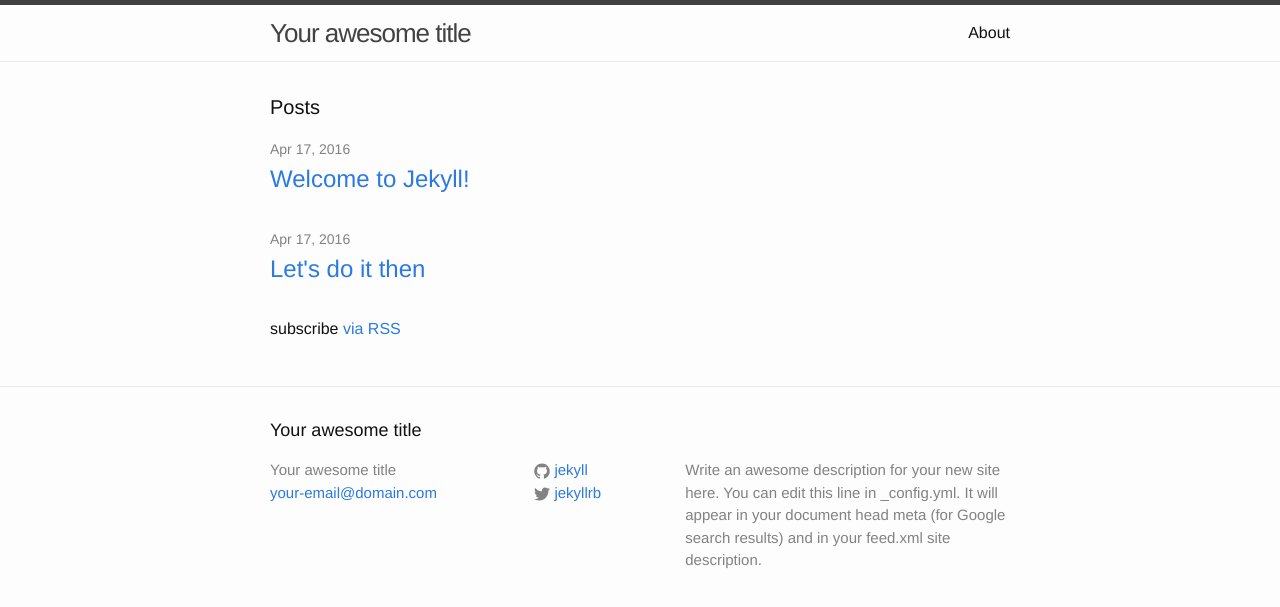
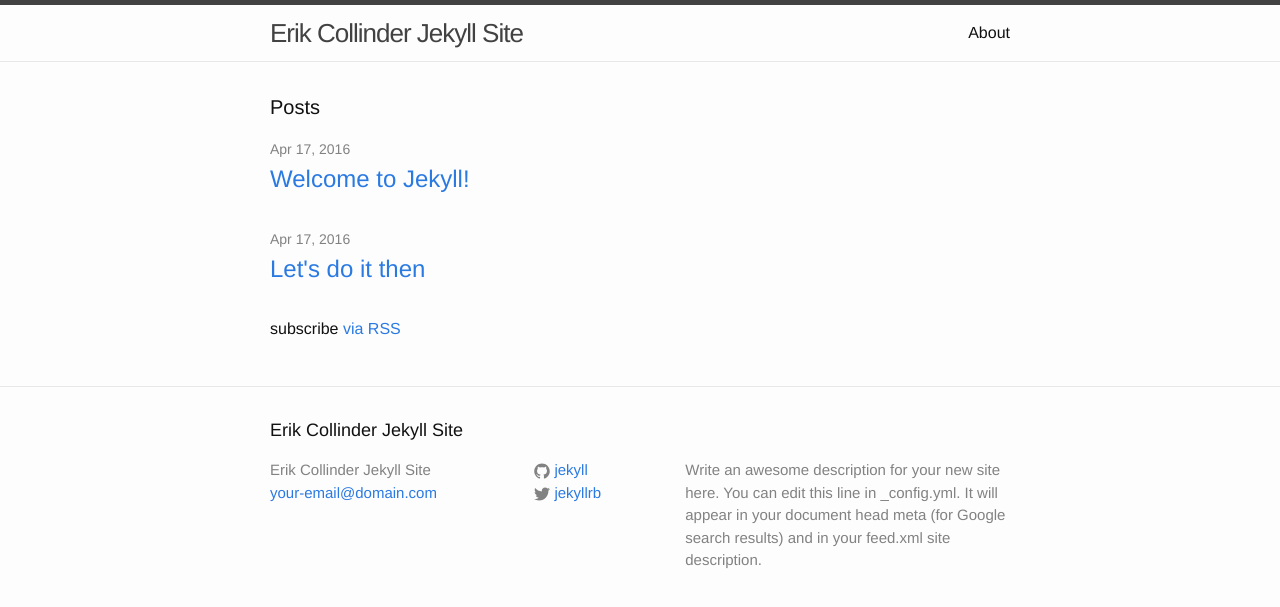
Before and after one commit to erikcollinder/erikcollinder, a Jekyll site: the page built from index.html, in a window 1280 px wide. Shown: the top 607 px of the page. Built offline with Jekyll 4.4.1, drawn with Linux system fonts in a browser that asks for light colours.

Commit message:
Updated Config

```diff
--- a/_config.yml
+++ b/_config.yml
@@ -1,5 +1,5 @@
 ---
-title: Your awesome title
+title: Erik Collinder Jekyll Site
 url: http://yourdomain.com
 timezone: UTC
 collections:
@@ -12,7 +12,7 @@ collections:
 email: your-email@domain.com
 description: |
   Write an awesome description for your new site here. You can edit this line in _config.yml. It will appear in your document head meta (for Google search results) and in your feed.xml site description.
-baseurl: ''
+baseurl:
 twitter_username: jekyllrb
 github_username: jekyll
 markdown: kramdown
```
